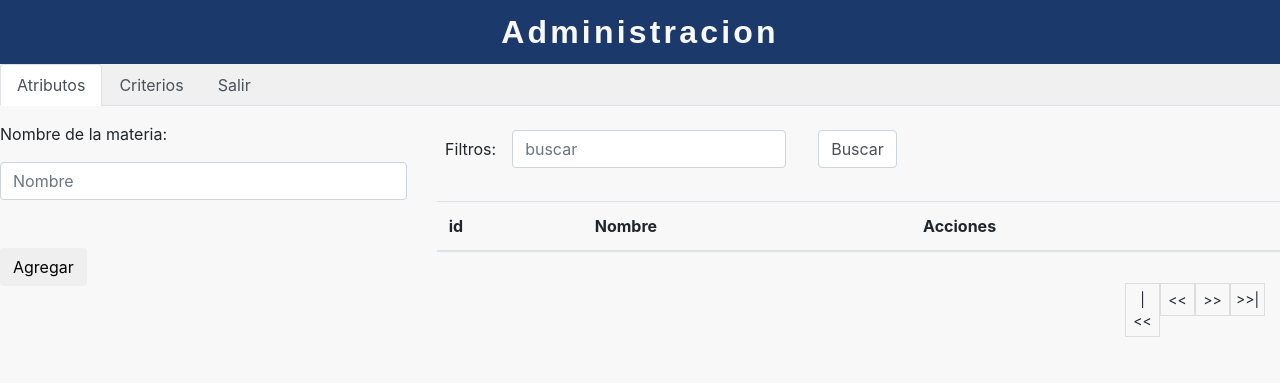
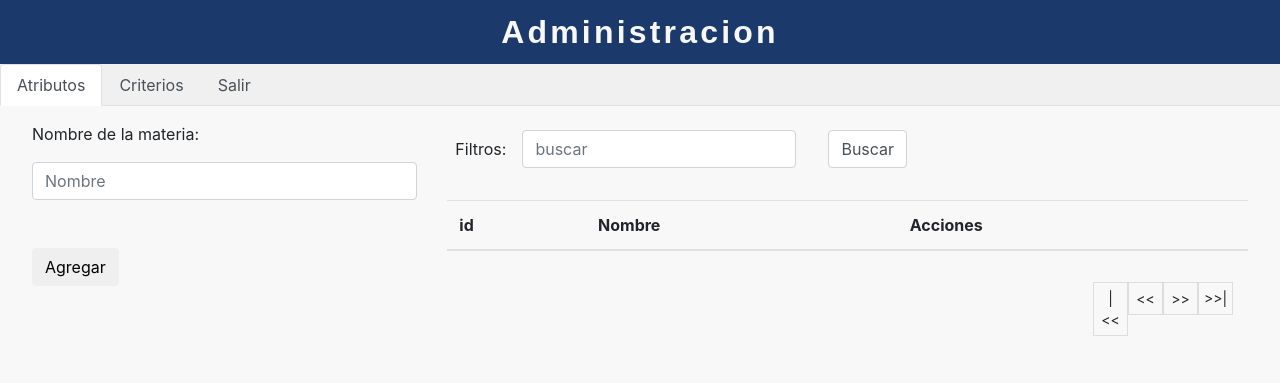
Before and after one commit to platanos-de-canelita/gestion-de-atributos, a PHP site: page / in a window 1280 px wide. Shown: the top 383 px of the page. Run offline with PHP 8.4, Linux system fonts and the light colour scheme; the visitor is signed in with stand-in values (Sample User, id 1); data that the repository does not hold is empty.

Commit message:
update index.php margin
Adición de margenes derecho e izquierdo.

```diff
--- a/admin/index.php
+++ b/admin/index.php
@@ -46,7 +46,7 @@
      </ul>
 
      <!--seccion de gestion-->
-     <div class="tab-content" id="myTabContent" style="margin-top:1em;">
+     <div class="tab-content" id="myTabContent" style="margin-top:1em; margin-left: 2em; margin-right: 2em;">
          <!--Seccion de proyectos-->
          <div class="tab-pane fade show active" id="proyectos" role="tabpanel" aria-labelledby="proyectos-tab">
              <div class="row">
```
